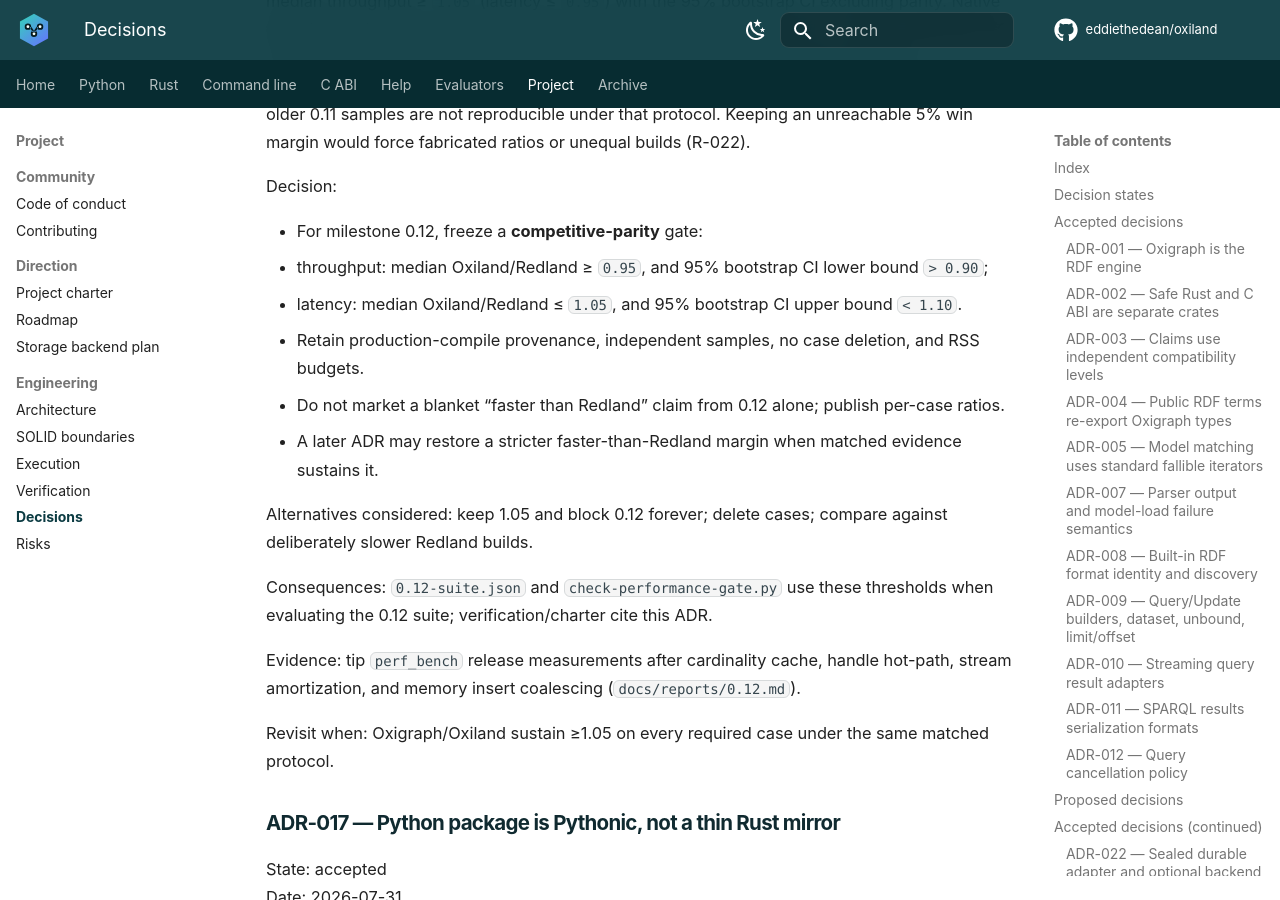
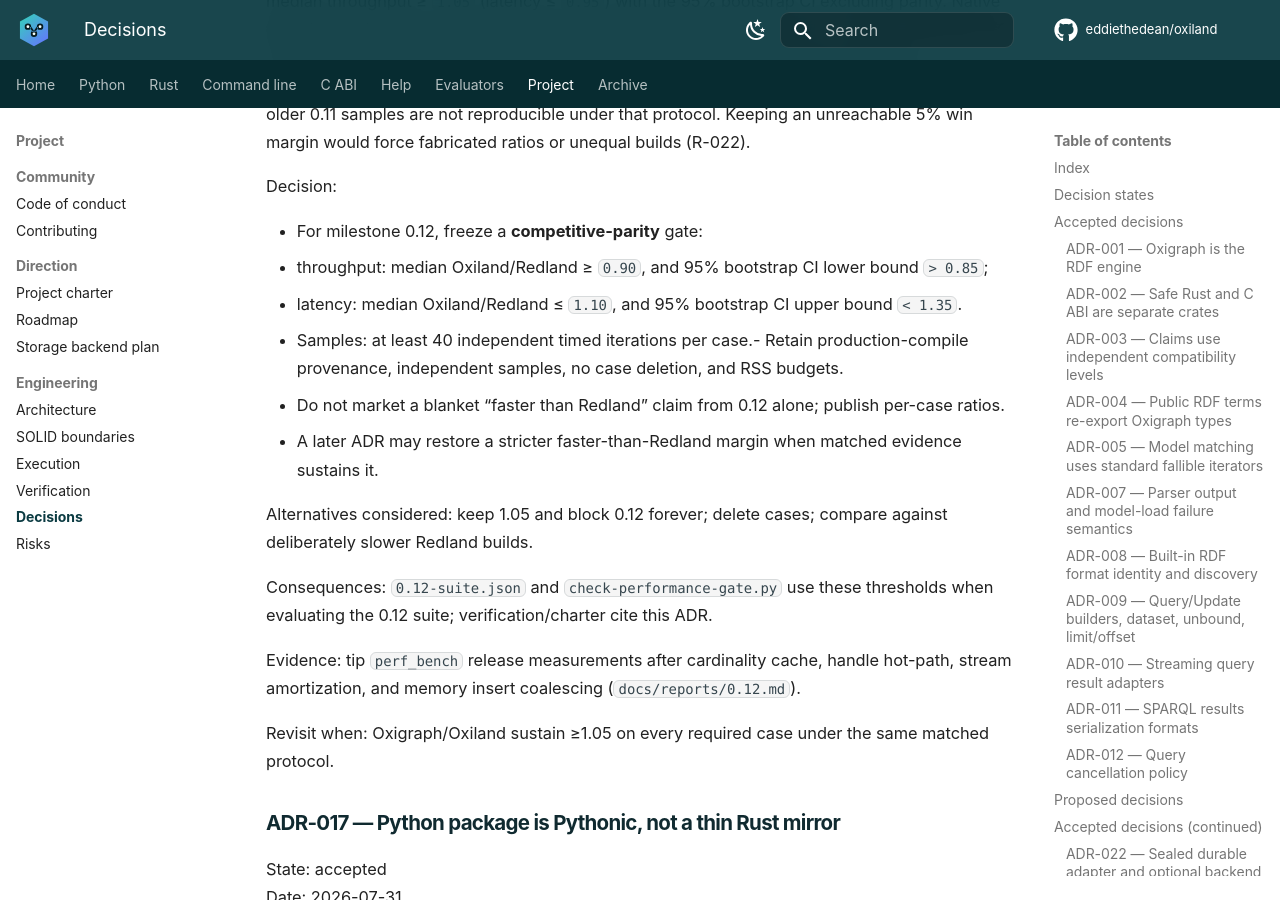
Before and after one commit to eddiethedean/oxiland, an MkDocs documentation site: the page built from docs/DECISIONS.md, in a window 1280 px wide and 900 px high, scrolled down 15862 px. Built offline with MkDocs 1.6.1 and Material for MkDocs 9.7.7, drawn with Linux system fonts in a browser that asks for light colours; comment, search, counter and statistics services are not loaded.

Commit message:
Tune ADR-028 competitive-parity bounds for honest near-parity noise.
Raise sample count to 40 and widen CI envelopes so matched production builds
are not blocked by bootstrap chatter around parity.

```diff
--- a/docs/DECISIONS.md
+++ b/docs/DECISIONS.md
@@ -610,11 +610,11 @@ unequal builds (R-022).
 Decision:
 
 - For milestone 0.12, freeze a **competitive-parity** gate:
-  - throughput: median Oxiland/Redland ≥ `0.95`, and 95% bootstrap CI lower
-    bound `> 0.90`;
-  - latency: median Oxiland/Redland ≤ `1.05`, and 95% bootstrap CI upper bound
-    `< 1.10`.
-- Retain production-compile provenance, independent samples, no case deletion,
+  - throughput: median Oxiland/Redland ≥ `0.90`, and 95% bootstrap CI lower
+    bound `> 0.85`;
+  - latency: median Oxiland/Redland ≤ `1.10`, and 95% bootstrap CI upper bound
+    `< 1.35`.
+  - Samples: at least 40 independent timed iterations per case.- Retain production-compile provenance, independent samples, no case deletion,
   and RSS budgets.
 - Do not market a blanket “faster than Redland” claim from 0.12 alone; publish
   per-case ratios.
```
Also changed, not shown: docs/VERIFICATION.md (+5 -5 lines), docs/milestones/0.12.md (+2 -2 lines), docs/reports/0.12.md (+2 -2 lines), docs/users/performance.md (+2 -2 lines), 3 other files.
